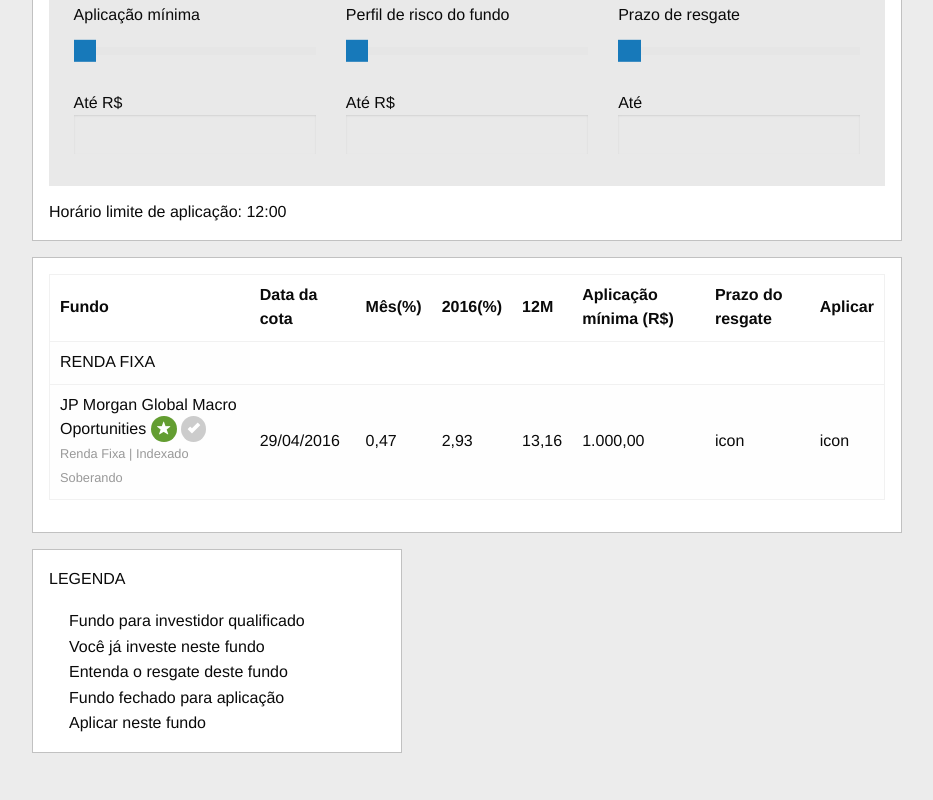
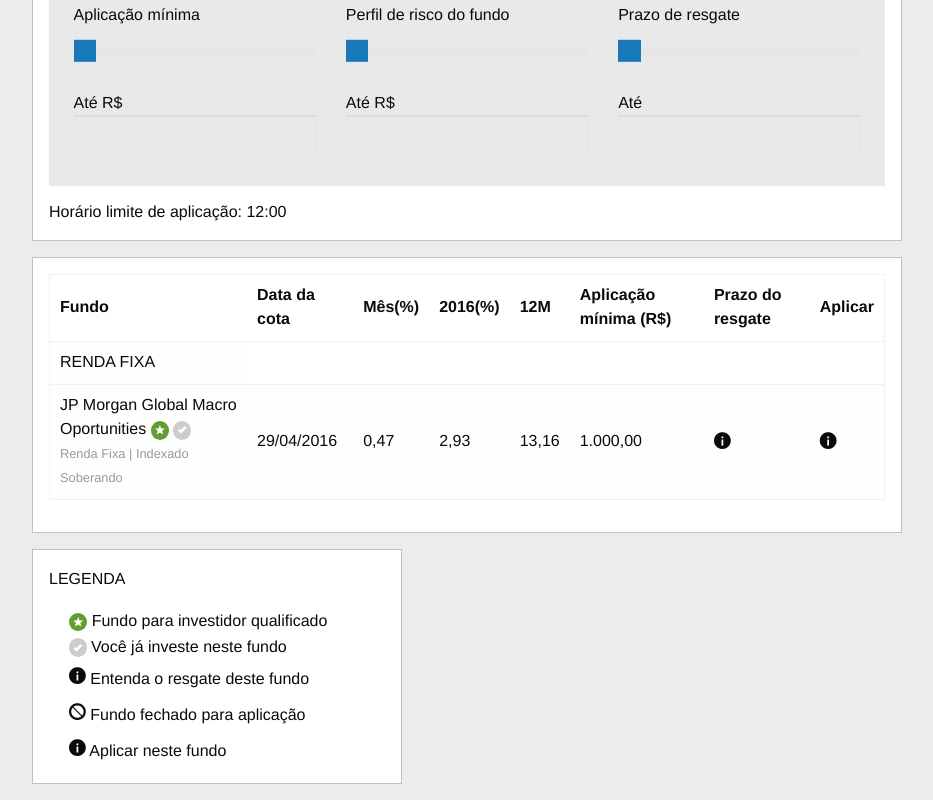
Before and after one commit to ronaldotj2002/prog-fundos, a Vue app in the folder Vue-CLI/projeto/: page / in a window 1280 px wide. Shown: the part 469-1269 px from the top of the page, without its empty margins (23-956 px from the left). Before the commit the page ends 1238 px from the top, so only its background shows below. Built offline with nearby package versions, Linux system fonts and the light colour scheme; what vue-resource would draw is missing.

Commit message:
Adicionando icones

```diff
--- a/Vue-CLI/projeto/src/components/Filters/MinimumApplication.vue
+++ b/Vue-CLI/projeto/src/components/Filters/MinimumApplication.vue
@@ -21,6 +21,8 @@
 </template>
 
 <script>
+
+import  '../../assets/js/app.js';
 export default {
 
 
--- a/Vue-CLI/projeto/src/components/Legends.vue
+++ b/Vue-CLI/projeto/src/components/Legends.vue
@@ -3,11 +3,11 @@
           <div class="callout">
             <p>LEGENDA</p>
             <ul>
-              <li>Fundo para investidor qualificado</li>
-              <li>Você já investe neste fundo</li>
-              <li>Entenda o resgate deste fundo</li>
-              <li>Fundo fechado para aplicação</li>
-              <li>Aplicar neste fundo</li>
+              <li><i class="fi-star molde"></i> Fundo para investidor qualificado</li>
+              <li><i class="fi-check molde"></i> Você já investe neste fundo</li>
+              <li><i class="fi-info"></i>  Entenda o resgate deste fundo</li>
+              <li><i class="fi-prohibited"></i> Fundo fechado para aplicação</li>
+              <li><i class="fi-info"></i> Aplicar neste fundo</li>
             </ul>
           </div>
         </div>
--- a/Vue-CLI/projeto/src/components/Results/Result.vue
+++ b/Vue-CLI/projeto/src/components/Results/Result.vue
@@ -32,8 +32,8 @@
                         <td>2,93</td>
                         <td>13,16</td>
                         <td>1.000,00</td>
-                        <td>icon</td>
-                        <td>icon</td>
+                        <td><i class="fi-info"></i></td>
+                        <td><i class="fi-info"></i></td>
                       </tr>
 
                     </tbody>
--- a/Vue-CLI/projeto/src/main.js
+++ b/Vue-CLI/projeto/src/main.js
@@ -2,12 +2,12 @@
 import App from './App.vue'
 import router from './router'
 
+import  './assets/js/app.js';
 // import './registerServiceWorker'
 import VueResorce from 'vue-resource';
 import 'script-loader!jquery/dist/jquery.min';
 // import 'script-loader!what-input/dist/what-input.min';
 // import 'script-loader!foundation-sites/dist/js/foundation.min';
-import  './assets/js/app.js';
 
 
 Vue.config.productionTip = false
```
Also changed, not shown: Vue-CLI/projeto/public/index.html (line endings or trailing spaces), Vue-CLI/projeto/src/assets/css/app.css.
